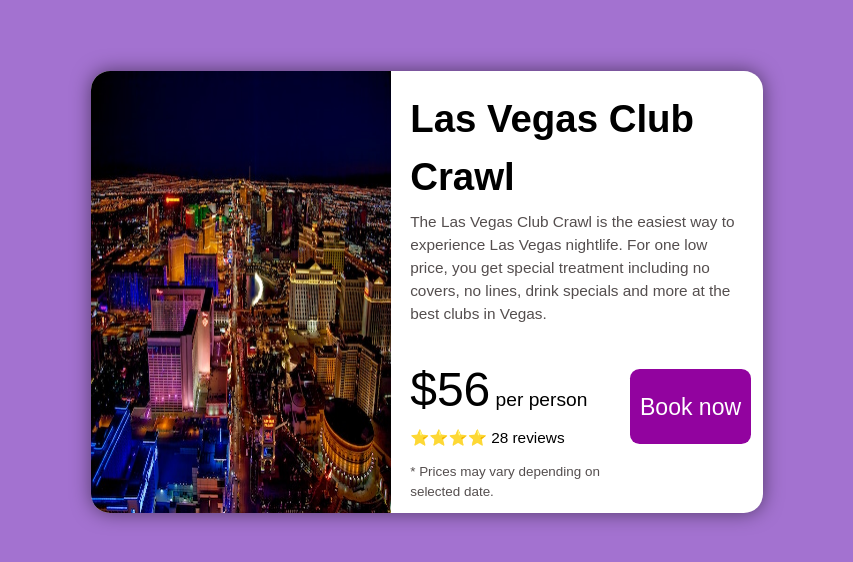
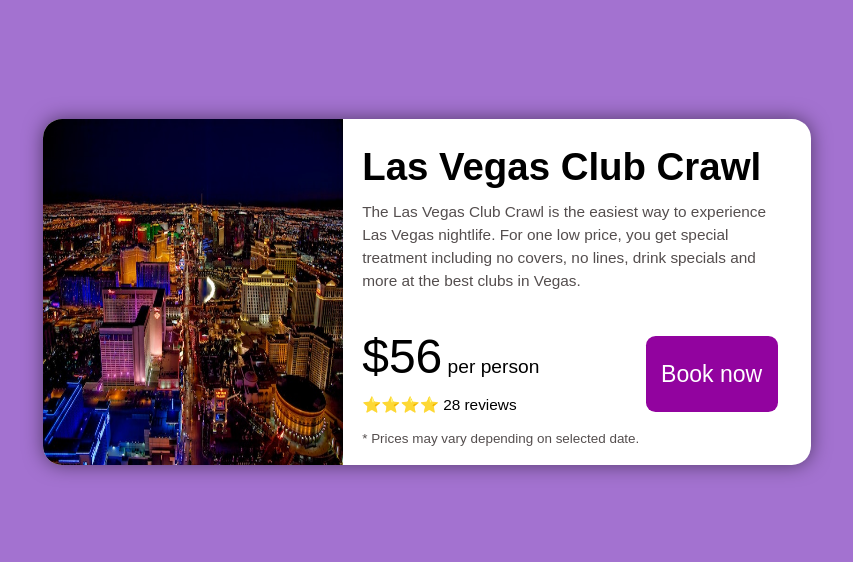
Before and after one commit to irm1005-itec1005-fall-2023/tutorial-exercise-06-sahme3, a plain HTML site: page index.html in a window 1280 px wide. Shown: the part 108-670 px from the top of the page, without its empty margins (213-1066 px from the left). Drawn offline with Linux system fonts and the light colour scheme.

Commit message:
Completed

```diff
--- a/style.css
+++ b/style.css
@@ -23,8 +23,8 @@ body {
   display: flex;
   flex-direction: row;
   justify-content: center;
-  width: 35rem;
-  height: 23rem ;
+  width: 40rem;
+  height: 18rem ;
   border-radius: 1rem;
   box-shadow: 0 0 1rem rgba(0, 0, 0, 0.5);
 background-color: rgb(255, 255, 255);
@@ -76,12 +76,12 @@ h1{
   background-color: rgb(146, 3, 159);
   color: rgb(255, 255, 255);
   border-radius: 0.5rem;
-  padding: 1.3rem 0.5rem 1.3rem 0.5rem;
+  padding: 1.3rem 0.8rem 1.3rem 0.8rem;
   font-size: 1.2rem;
   text-decoration: none;
 position: relative;
   left: 66%;
- bottom: 28%;
+ bottom: 30%;
 }
 
 .btn:hover {
```
